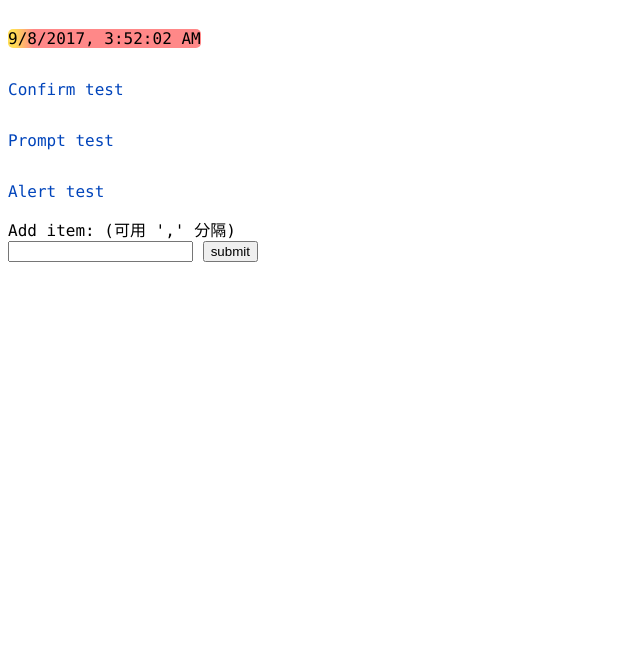
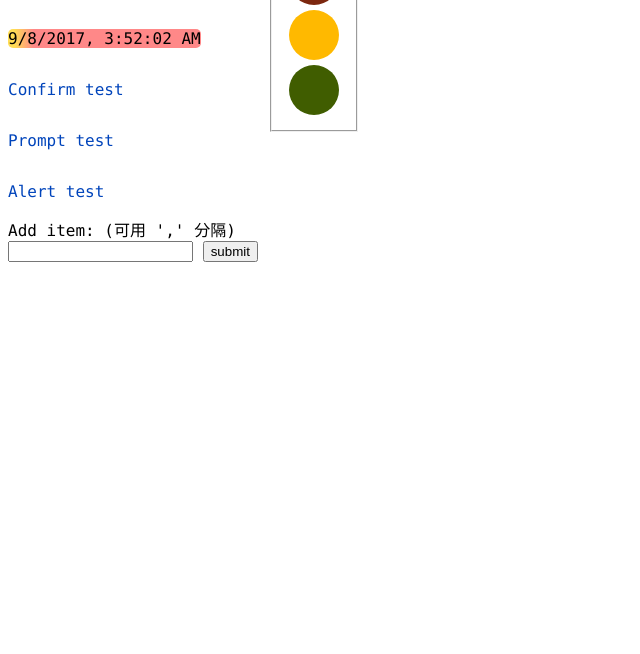
Before and after one commit to comicat-hu/trac2034, a plain HTML site: page index.html in a window 1280 px wide. Shown: the part 146-800 px from the top of the page, without its empty margins (0-640 px from the left). Drawn offline with Linux system fonts and the light colour scheme.

Commit message:
add light

```diff
--- a/index.html
+++ b/index.html
@@ -53,6 +53,32 @@
             display: inline-block;
             border-radius: 5px;
         }
+
+        .inline {
+            display: inline-block;
+            vertical-align: top;
+        }
+
+        .circle {
+            width: 50px;
+            height: 50px;
+            border-radius: 25px;
+            background-color: #63D9DD;
+            margin: 5px;
+            filter: brightness(50%);
+        }
+
+        .red {
+            background-color: #F74E1E;
+        }
+
+        .yellow {
+            background-color: #FFB900;
+        }
+
+        .green {
+            background-color: #7FBA00;
+        }
     </style>
 </head>
 
@@ -62,6 +88,7 @@
         <h1 class="title">#2034 JavaScript練習</h1>
     </a>
 
+    <div class="inline">
         <a href="https://github.com/comicat-hu/trac2034" target="_blank">
             <i class="fa fa-github ver" aria-hidden="true"> Github</i>
         </a>
@@ -92,6 +119,63 @@
 
         <ul class="list">
         </ul>
+
+    </div>
+
+    <div class="inline">
+
+        <fieldset>
+            <div class="circle red" name="red-light"></div>
+            <div class="circle yellow" name="yellow-light"></div>
+            <div class="circle green" name="green-light"></div>
+        </fieldset>
+
+    </div>
+
+    <!-- Control traffic light -->
+    <script>
+        let redLight = document.querySelector("div[name=red-light]");
+        let yellowLight = document.querySelector("div[name=yellow-light]");
+        let greenLight = document.querySelector("div[name=green-light]");
+
+        let turnOn = "brightness(100%)";
+        let turnOff = "brightness(50%)";
+
+        redLight.style.filter = turnOn;
+
+
+        function startLight() {
+
+            setTimeout(() => {
+                redLight.style.filter = turnOff;
+                yellowLight.style.filter = turnOn;
+
+                setTimeout(() => {
+                    yellowLight.style.filter = turnOff;
+                    greenLight.style.filter = turnOn;
+
+                        setTimeout(() => {
+                            greenLight.style.filter = turnOff;
+                            redLight.style.filter = turnOn;
+
+                        }, 8000);
+
+                }, 2000);
+
+            }, 5000);
+
+        }
+
+        startLight();
+        setInterval(() => {
+
+            startLight();
+
+        }, 15000);
+
+
+
+    </script>
 
 
     <script>
@@ -150,6 +234,8 @@
                 element_list.appendChild(li);
             }
         });
+
+
     </script>
 
 </body>
```
Lines whose indentation alone changed are shown as unchanged.
